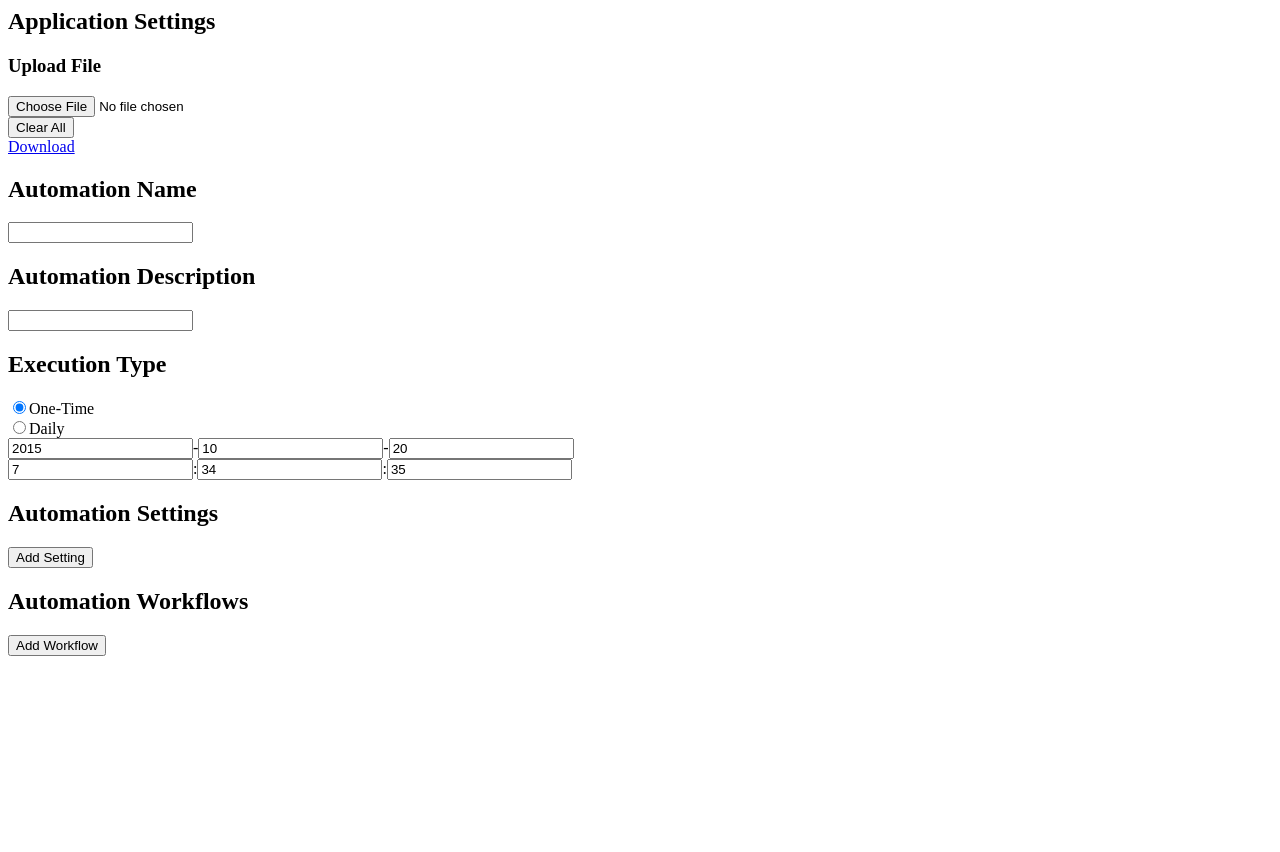
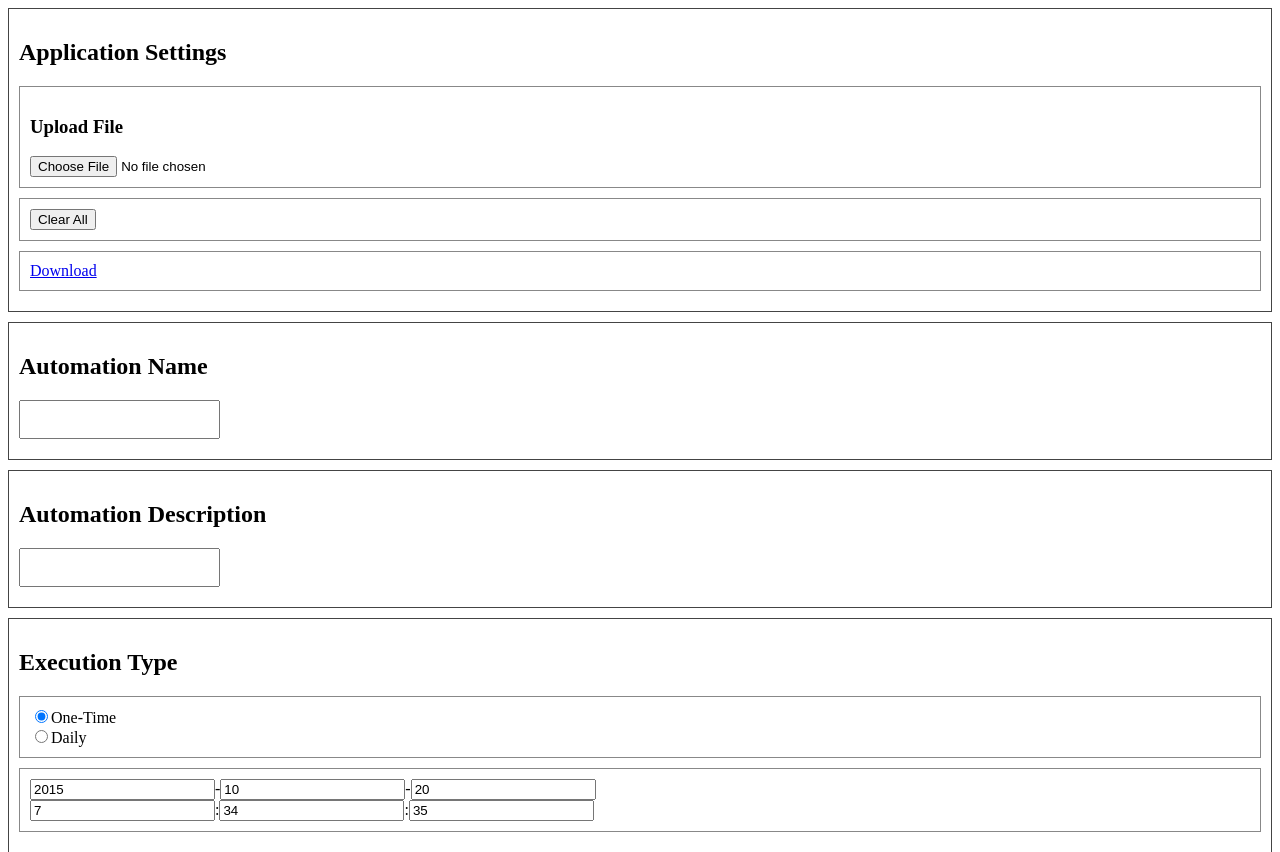
Before and after one commit to tbroadley/automation-xml-builder, a React app: page / in a window 1280 px wide. Shown: the top 852 px of the page. Before the commit the page ends 800 px from the top, so only its background shows below. Built offline with nearby package versions, Linux system fonts and the light colour scheme.

Commit message:
added some basic css

```diff
--- /dev/null
+++ b/index.css
@@ -0,0 +1,17 @@
+/* Top-level components (app settings, automation workflows, etc.) */
+body > div > div > div {
+  border: 1px #444 solid;
+  padding: 10px;
+  margin-bottom: 10px;
+}
+
+/* Children of top-level components that are div or table elements */
+body > div > div > div > div, body > div > div > div > table {
+  border: 1px #888 solid;
+}
+
+/* Children of top-level components that are not h2 elements */
+body > div > div > div > :not(h2) {
+  padding: 10px;
+  margin-bottom: 10px;
+}
--- a/index.html
+++ b/index.html
@@ -1,6 +1,7 @@
 <html>
   <head>
     <title>Automation XML Builder</title>
+    <link rel="stylesheet" href="index.css" media="screen" charset="utf-8">
   </head>
   <body>
     <div id="root" />
```
